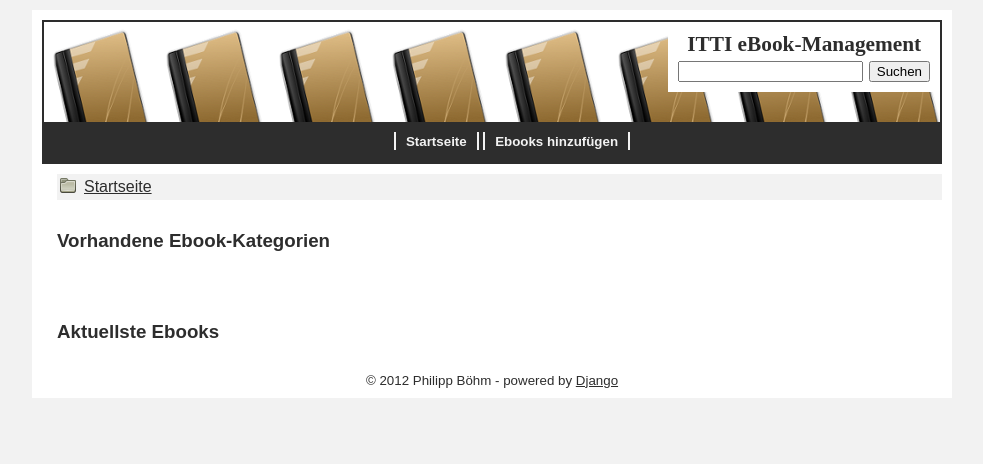
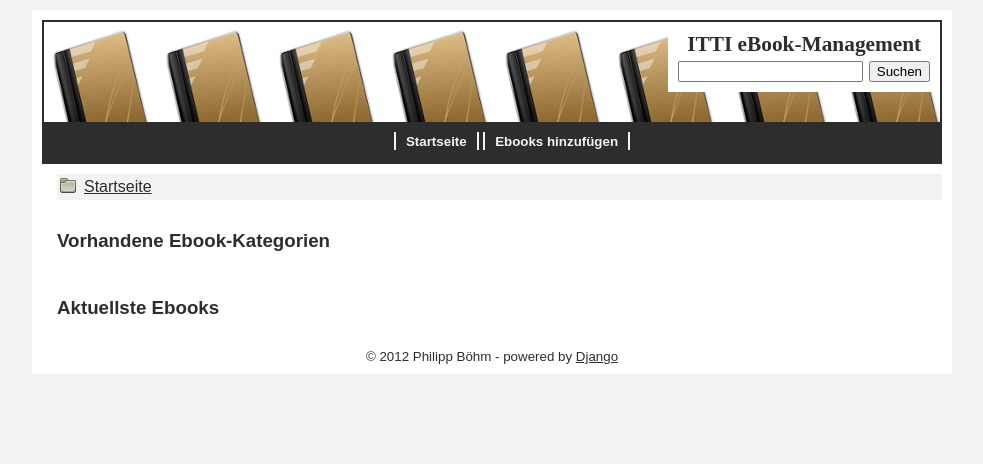
Before and after one commit to pboehm/EbookManagement, a Django app: template templates/overview.html in a window 1280 px wide. Shown: the top 464 px of the page, without its empty margins (148-1131 px from the left). Run offline with Django 3.2, Linux system fonts and the light colour scheme; the template is opened without the code that fills it, so the values that code supplies are empty; parts of the project's set-up code (start-up, migrations or seed data) failed here and were passed over.

Commit message:
Abstände angepasst

```diff
--- a/static/css/item_list.css
+++ b/static/css/item_list.css
@@ -101,14 +101,16 @@ body {
 }
 
 #site_description {
+    margin: 0px;
     margin-top: 30px;
+    margin-bottom: 5px;
 }
 
 /*
  * recent ebooks
  */
 #recent_ebooks {
-    margin-top: 50px;
+    margin-top: 40px;
 }
 
 #recent_ebooks h3 {
```
